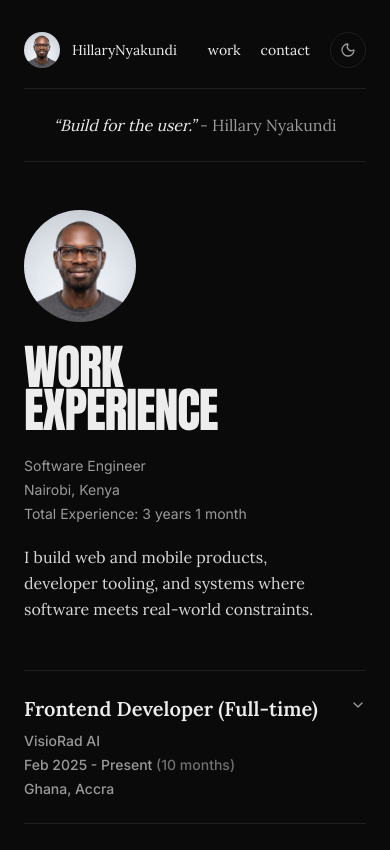
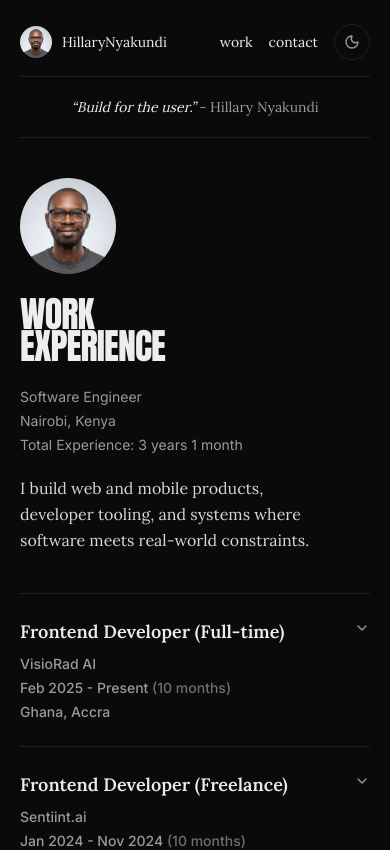
Before and after one commit to HillaryNyakundi/my-profile, a Next.js app: page /work in a window 390 px wide. Shown: the top 850 px of the page. Built offline with nearby package versions, Linux system fonts and the light colour scheme.

Commit message:
fix: make layout responsive across devices
- Scale headings and body text down on mobile, growing at sm/md
- Prevent navbar overflow with truncating handle and shrink-0 nav
- Align navbar and main padding at all widths

```diff
--- a/app/contact/page.tsx
+++ b/app/contact/page.tsx
@@ -21,16 +21,16 @@ export default function ContactPage() {
     <>
       <QuoteBanner />
 
-      <div className="grid gap-12 py-12 md:grid-cols-2 md:gap-16">
+      <div className="grid gap-8 py-10 md:grid-cols-2 md:gap-16 md:py-12">
         <div>
-          <h1 className="font-display text-6xl tracking-tight sm:text-7xl">
+          <h1 className="font-display text-5xl tracking-tight sm:text-6xl md:text-7xl">
             CONTACT
           </h1>
           <p className="mt-4 text-subtle">Reach out directly or follow my work.</p>
         </div>
 
         <div>
-          <ul className="space-y-5">
+          <ul className="space-y-4 sm:space-y-5">
             {channels.map((c) => (
               <li key={c.label}>
                 <a
@@ -38,7 +38,7 @@ export default function ContactPage() {
                   {...(c.external
                     ? { target: '_blank', rel: 'noopener noreferrer' }
                     : {})}
-                  className="text-xl underline underline-offset-4 transition-colors hover:text-accent sm:text-2xl"
+                  className="text-lg underline underline-offset-4 transition-colors hover:text-accent sm:text-xl md:text-2xl"
                 >
                   {c.label}
                 </a>
@@ -46,7 +46,7 @@ export default function ContactPage() {
             ))}
           </ul>
 
-          <p className="mt-10 font-sans text-sm text-subtle">
+          <p className="mt-8 font-sans text-sm text-subtle sm:mt-10">
             Top Skills: {Strings.topSkills}
           </p>
         </div>
--- a/app/layout.tsx
+++ b/app/layout.tsx
@@ -30,7 +30,7 @@ export default function RootLayout({ children }: { children: React.ReactNode })
           disableTransitionOnChange
         >
           <Navbar />
-          <main className="mx-auto w-full max-w-7xl px-6">{children}</main>
+          <main className="mx-auto w-full max-w-7xl px-5 sm:px-6">{children}</main>
           <Analytics />
         </ThemeProvider>
       </body>
--- a/app/page.tsx
+++ b/app/page.tsx
@@ -3,12 +3,12 @@ import Strings from '@/constants/strings';
 
 export default function Home() {
   return (
-    <section className="mx-auto max-w-2xl py-20 sm:py-28">
-      <h1 className="text-4xl font-bold tracking-tight sm:text-5xl">
+    <section className="mx-auto max-w-2xl py-12 sm:py-20 md:py-28">
+      <h1 className="text-3xl font-bold tracking-tight sm:text-4xl md:text-5xl">
         {Strings.fullName}
       </h1>
 
-      <div className="mt-8 space-y-6 text-lg leading-relaxed text-ink/90">
+      <div className="mt-6 space-y-5 text-base leading-relaxed text-ink/90 sm:mt-8 sm:space-y-6 sm:text-lg">
         <p>
           I&apos;m a software engineer who builds web and mobile products end to
           end. I care about clean interfaces, practical architecture, and
--- a/app/work/page.tsx
+++ b/app/work/page.tsx
@@ -16,16 +16,16 @@ export default function WorkPage() {
     <>
       <QuoteBanner />
 
-      <div className="grid gap-12 py-12 md:grid-cols-[18rem_1fr] md:gap-16">
+      <div className="grid gap-10 py-10 md:grid-cols-[18rem_1fr] md:gap-16 md:py-12">
         <aside className="md:sticky md:top-12 md:self-start">
           <Image
             src="/Hillary.jpeg"
             alt={Strings.fullName}
             width={120}
             height={120}
-            className="h-28 w-28 rounded-full object-cover"
+            className="h-24 w-24 rounded-full object-cover sm:h-28 sm:w-28"
           />
-          <h1 className="mt-6 font-display text-5xl leading-[0.9] tracking-tight sm:text-6xl">
+          <h1 className="mt-6 font-display text-4xl leading-[0.9] tracking-tight sm:text-5xl md:text-6xl">
             WORK
             <br />
             EXPERIENCE
--- a/components/ExperienceList.tsx
+++ b/components/ExperienceList.tsx
@@ -23,7 +23,7 @@ export default function ExperienceList({ items }: { items: Experience[] }) {
           >
             <AccordionTrigger className="cursor-pointer py-6 hover:no-underline">
               <div className="flex-1">
-                <h3 className="text-xl font-semibold sm:text-2xl">{job.title}</h3>
+                <h3 className="text-lg font-semibold sm:text-xl md:text-2xl">{job.title}</h3>
                 <p className="mt-2 font-sans text-sm text-subtle">{job.company}</p>
                 <p className="mt-1 font-sans text-sm text-subtle">
                   {label} <span className="opacity-70">({duration})</span>
--- a/components/Footer.tsx
+++ /dev/null
@@ -1,11 +0,0 @@
-export default function Footer() {
-  return (
-    <footer className="bg-[#1a1a1a] border-t border-gray-800 py-8 px-4">
-      <div className="max-w-6xl mx-auto text-center">
-        <p className="text-gray-400">
-          &copy; {new Date().getFullYear()} Hillary Nyakundi. All rights reserved.
-        </p>
-      </div>
-    </footer>
-  );
-}
--- a/components/Hero.tsx
+++ /dev/null
@@ -1,79 +0,0 @@
-"use client";
-
-import { motion } from "framer-motion";
-import Image from "next/image";
-import TalkButton from "./ui/TalkButton";
-import GitHubButton from "./ui/GitHubButton";
-
-export default function Hero() {
-  return (
-    <section
-      id="hero"
-      className="min-h-screen flex items-center justify-center relative px-4 sm:px-6 lg:px-8 bg-[#1a1a1a]"
-    >
-      <div className="w-full max-w-6xl mx-auto py-12 sm:py-16 lg:py-20">
-        <div className="flex flex-col md:flex-row items-center gap-6 sm:gap-8 md:gap-12">
-          <motion.div
-            initial={{ scale: 0, opacity: 0 }}
-            animate={{ scale: 1, opacity: 1 }}
-            transition={{ duration: 0.5 }}
-            className="shrink-0"
-          >
-            <div className="w-48 h-48 sm:w-56 sm:h-56 md:w-72 md:h-72 lg:w-80 lg:h-80 rounded-full overflow-hidden bg-gray-800">
-              <Image
-                src="/Hillary.jpeg"
-                alt="Hillary Nyakundi"
-                width={320}
-                height={320}
-                className="object-cover w-full h-full"
-                priority
-                onError={(e) => {
-                  e.currentTarget.src = "https://via.placeholder.com/320";
-                }}
-              />
-            </div>
-          </motion.div>
-
-          <motion.div
-            initial={{ x: 50, opacity: 0 }}
-            animate={{ x: 0, opacity: 1 }}
-            transition={{ delay: 0.3 }}
-            className="text-center md:text-left w-full max-w-2xl px-4 sm:px-6 md:px-0"
-          >
-            <div className="inline-flex flex-wrap justify-center md:justify-start gap-2 md:gap-4">
-              <p className="text-xl sm:text-2xl md:text-3xl lg:text-4xl xl:text-5xl font-bold">
-                Meet!
-              </p>
-              <span className="text-xl sm:text-2xl md:text-3xl lg:text-4xl xl:text-5xl font-bold text-blue-500">
-                Hillary Nyakundi.
-              </span>
-            </div>
-            <p className="text-lg sm:text-xl md:text-2xl text-gray-300 mt-4 mb-4">
-              A{" "}
-              <span className="text-blue-500 font-semibold">
-                Software Engineer.
-              </span>{" "}
-              Based in Nairobi, Kenya.
-            </p>
-            <p className="text-sm sm:text-base md:text-lg text-gray-400 mb-4">
-              I build scalable Mobile and Web application solutions with 3 years
-              of production experience.
-            </p>
-            <p className="text-sm sm:text-base md:text-lg text-gray-400 mb-6 sm:mb-8">
-              I am available for <span className="text-white">freelancing</span>{" "}
-              or <span className="text-white">full-time</span> job.
-            </p>
-            <div className="flex flex-row gap-3 sm:gap-4 mb-3 justify-center md:justify-start w-full">
-              <div className="flex-1 min-w-0 max-w-40 sm:max-w-none sm:flex-initial">
-                <TalkButton />
-              </div>
-              <div className="flex-1 min-w-0 max-w-40 sm:max-w-none sm:flex-initial">
-                <GitHubButton />
-              </div>
-            </div>
-          </motion.div>
-        </div>
-      </div>
-    </section>
-  );
-}
--- a/components/Navbar.tsx
+++ b/components/Navbar.tsx
@@ -10,22 +10,22 @@ const links = [
 
 export default function Navbar() {
   return (
-    <header className="mx-auto w-full max-w-7xl px-6 pt-8">
-      <div className="flex items-center justify-between border-b border-line pb-5">
-        <Link href="/" className="group flex items-center gap-3">
+    <header className="mx-auto w-full max-w-7xl px-5 pt-6 sm:px-6 sm:pt-8">
+      <div className="flex items-center justify-between border-b border-line pb-4 sm:pb-5">
+        <Link href="/" className="group flex min-w-0 items-center gap-2.5 sm:gap-3">
           <Image
             src="/Hillary.jpeg"
             alt={Strings.fullName}
             width={36}
             height={36}
-            className="h-9 w-9 rounded-full object-cover"
+            className="h-8 w-8 shrink-0 rounded-full object-cover sm:h-9 sm:w-9"
           />
-          <span className="text-ink text-sm md:text-base transition-colors group-hover:text-ink hover:underline">
+          <span className="truncate text-ink text-sm md:text-base transition-colors group-hover:text-ink hover:underline">
             {Strings.shortName}
           </span>
         </Link>
 
-        <nav className="flex items-center gap-5 text-sm md:text-base sm:gap-6">
+        <nav className="flex shrink-0 items-center gap-4 text-sm md:text-base sm:gap-6">
           {links.map((link) => (
             <Link
               key={link.href}
--- a/components/QuoteBanner.tsx
+++ b/components/QuoteBanner.tsx
@@ -2,8 +2,8 @@ import Strings from '@/constants/strings';
 
 export default function QuoteBanner() {
   return (
-    <div className="border-b border-line py-6 text-center">
-      <p className="text-base sm:text-lg">
+    <div className="border-b border-line py-5 text-center sm:py-6">
+      <p className="text-sm sm:text-base md:text-lg">
         <span className="italic">“{Strings.tagline}”</span>{' '}
         <span className="text-subtle">- {Strings.fullName}</span>
       </p>
```
